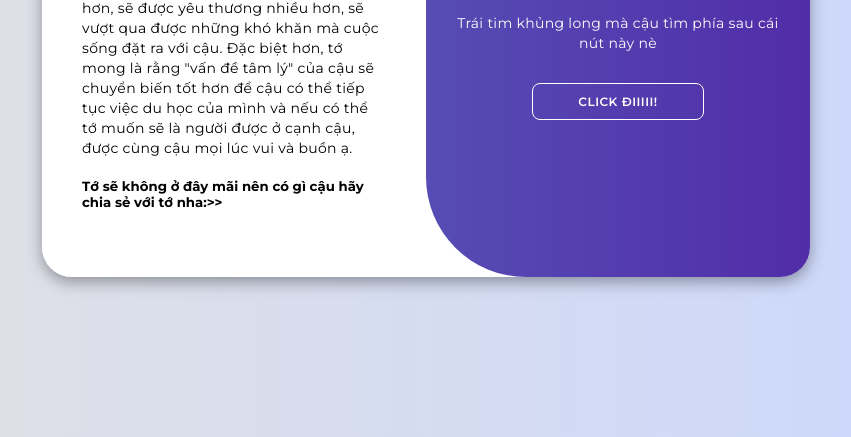
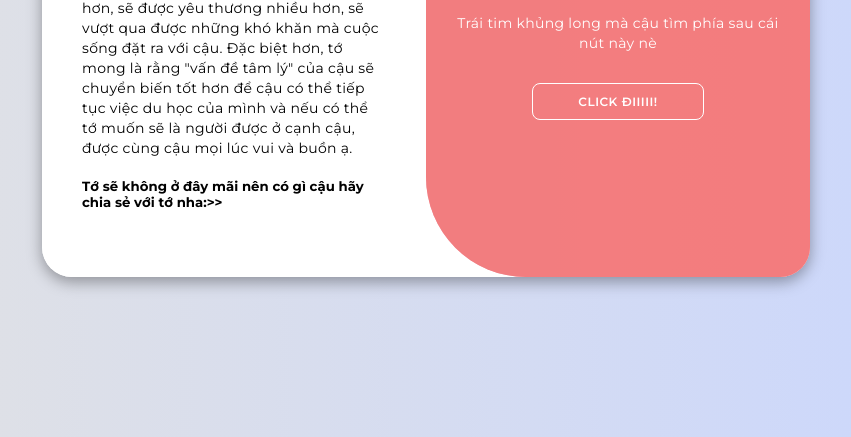
Before and after one commit to NghiaNguyen3004/giftforgf, a plain HTML site: page index.html in a window 1280 px wide. Shown: the part 363-800 px from the top of the page, without its empty margins (214-1065 px from the left). Drawn offline with Linux system fonts and the light colour scheme.

Commit message:
Update style.css

```diff
--- a/style.css
+++ b/style.css
@@ -147,9 +147,9 @@ body{
 }
 
 .toggle{
-    background-color: #512da8;
+    background-color: #fc929e;
     height: 100%;
-    background: linear-gradient(to right, #5c6bc0, #512da8);
+    background: linear-gradient(to right, #e19db6, #fc929e);
     color: #fff;
     position: relative;
     left: -100%;
@@ -180,6 +180,7 @@ body{
 
 .toggle-left{
     transform: translateX(-200%);
+    background-color: #f1a0d7;
 }
 
 .container.active .toggle-left{
@@ -189,6 +190,7 @@ body{
 .toggle-right{
     right: 0;
     transform: translateX(0);
+    background-color: #f37a7adf;
 }
 
 .container.active .toggle-right{
```
